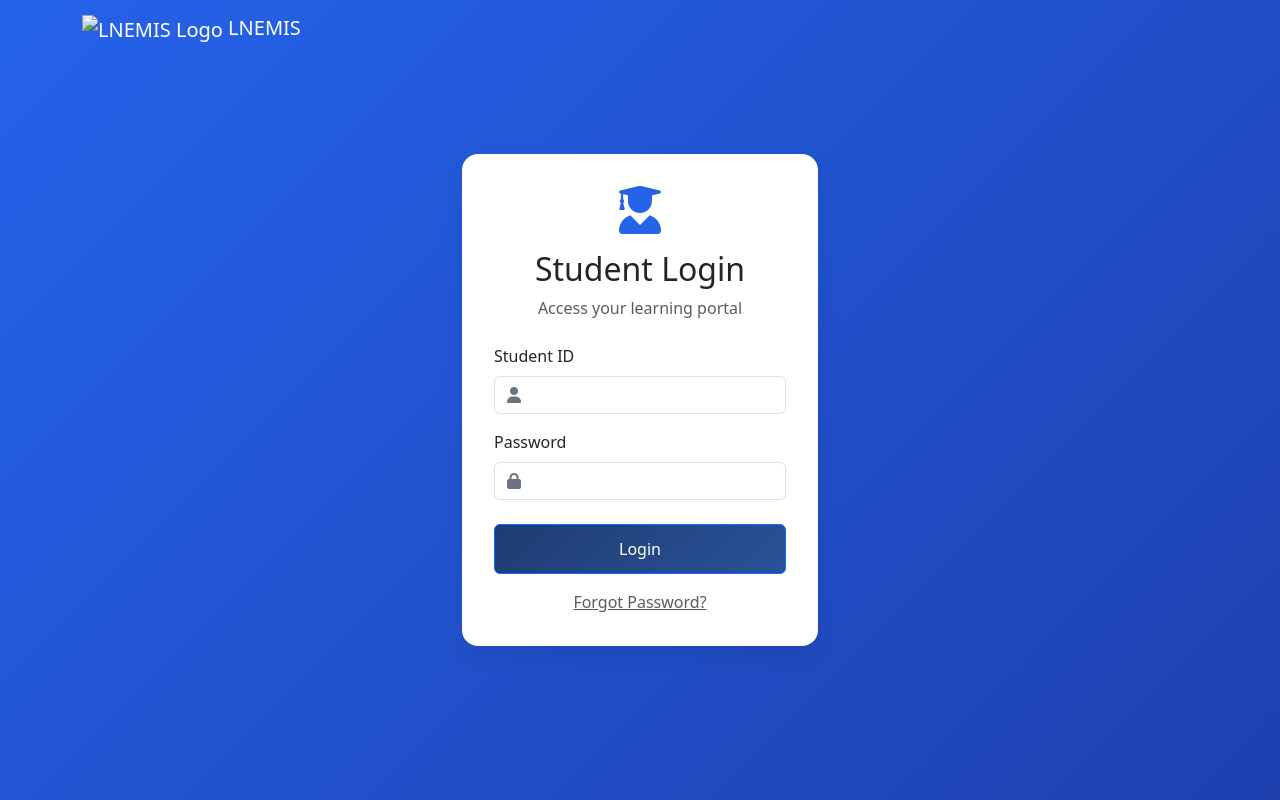
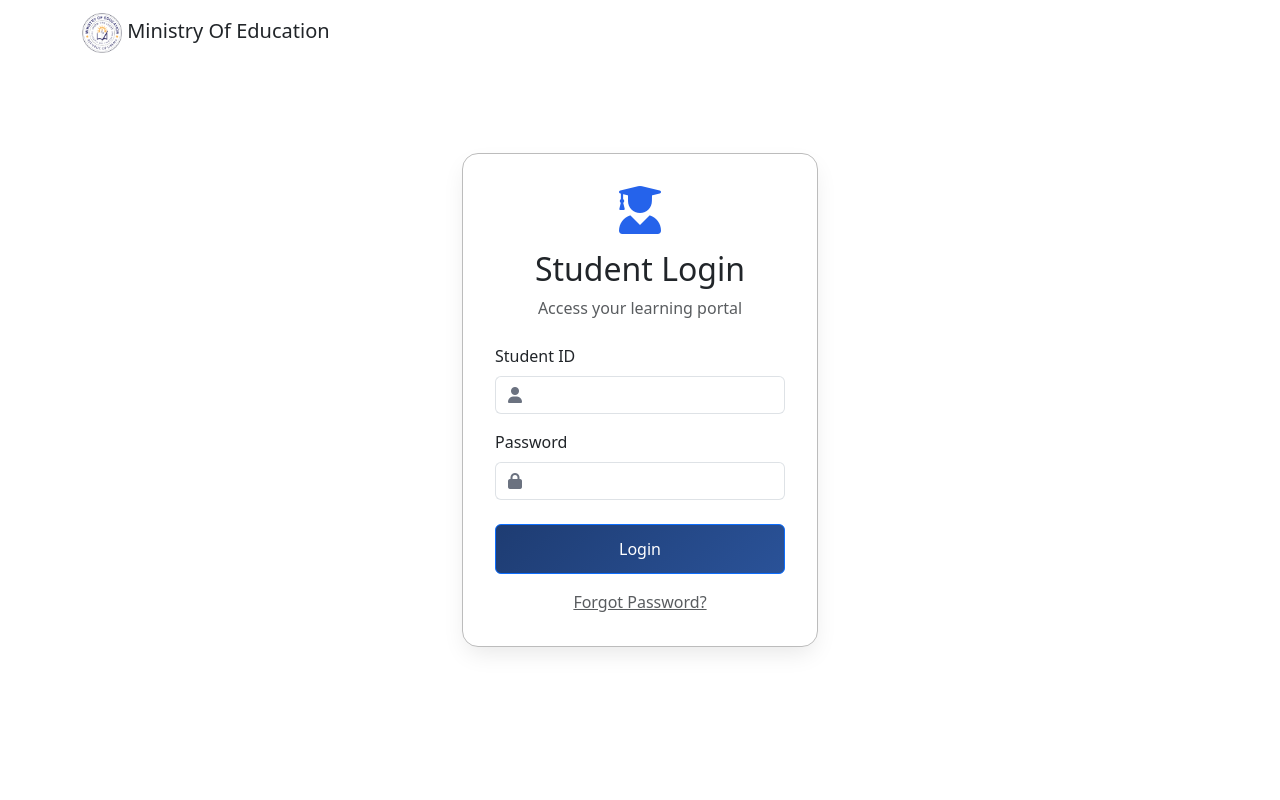
Before and after one commit to JonathanHKWilliams/MOE-EMS, a plain HTML site: page student_login.html in a window 1280 px wide. Drawn offline with nearby package versions, Linux system fonts and the light colour scheme.

Commit message:
Alvin: update on the Student, Parent, and Teacher

```diff
--- a/student_login.html
+++ b/student_login.html
@@ -3,7 +3,7 @@
 <head>
     <meta charset="UTF-8">
     <meta name="viewport" content="width=device-width, initial-scale=1.0">
-    <title>LNEMIS - Student Login</title>
+    <title>MOE Student Login</title>
     <link rel="stylesheet" href="styles/main.css">
     <link href="https://cdn.jsdelivr.net/npm/bootstrap@5.3.0/dist/css/bootstrap.min.css" rel="stylesheet">
     <link rel="stylesheet" href="https://cdnjs.cloudflare.com/ajax/libs/font-awesome/6.0.0/css/all.min.css">
@@ -11,9 +11,9 @@
 <body class="login-page">
     <nav class="navbar navbar-expand-lg navbar-dark bg-transparent position-absolute w-100">
         <div class="container">
-            <a class="navbar-brand" href="index.html">
-                <img src="images/logo.png" alt="LNEMIS Logo" height="40">
-                LNEMIS
+            <a style="color: var(--primary);" class=" navbar-brand " href="index.html">
+                <img src="./assets/images/MOE Logo.png" alt="MOE Logo" height="40">
+            Ministry Of Education
             </a>
         </div>
     </nav>
--- a/styles/main.css
+++ b/styles/main.css
@@ -499,7 +499,7 @@ body {
 /* Login Pages */
 .login-page {
     min-height: 100vh;
-    background: linear-gradient(135deg, var(--primary-color), var(--secondary-color));
+    background-color: white;
     position: relative;
     overflow: hidden;
 }
@@ -528,6 +528,7 @@ body {
     border-radius: 1rem;
     padding: 2rem;
     box-shadow: 0 10px 25px -5px rgba(0, 0, 0, 0.1);
+    border: 1px solid rgb(188, 188, 188);
     animation: fadeIn 0.5s ease forwards;
 }
 
```
Also changed, not shown: admin_login.html (+3 -3 lines), index.html (+1 -1 lines), parent_login.html (+3 -3 lines), teacher_login.html (+3 -3 lines).
